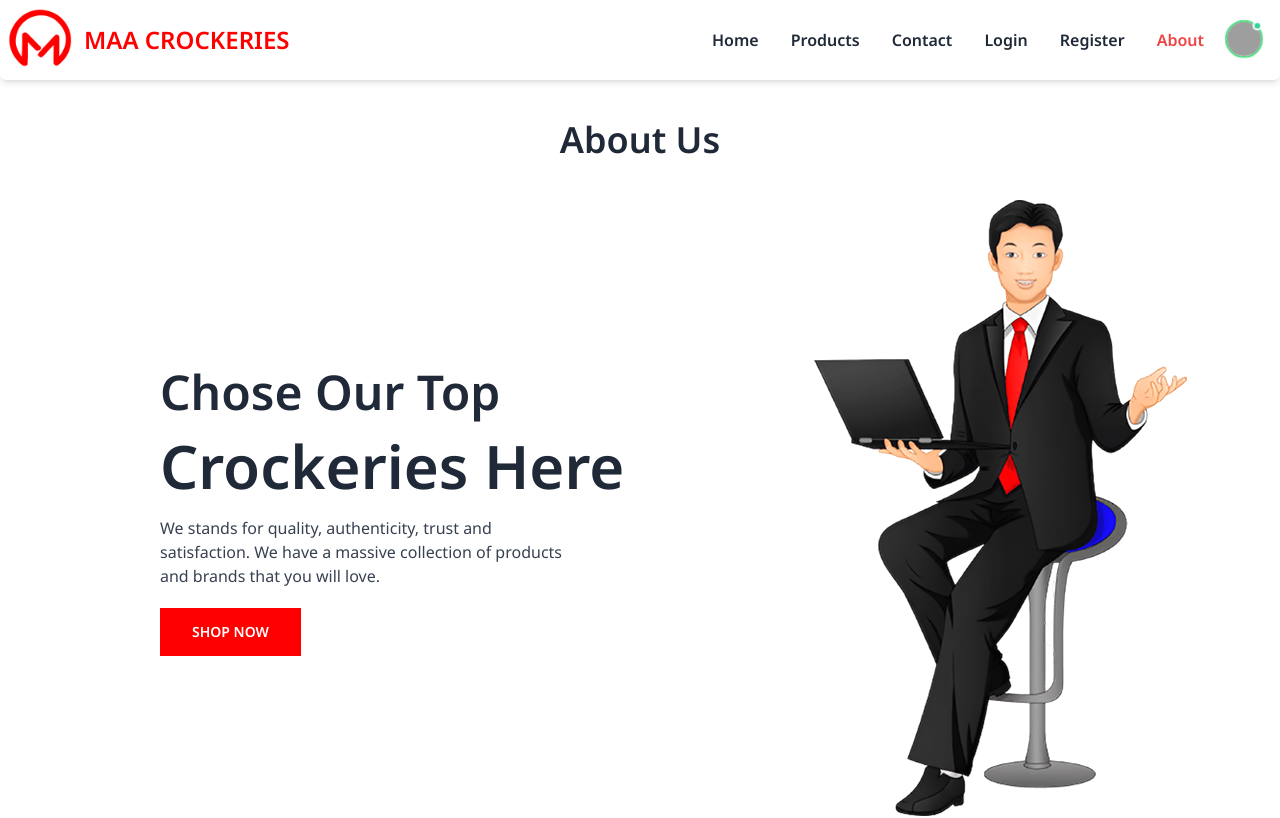
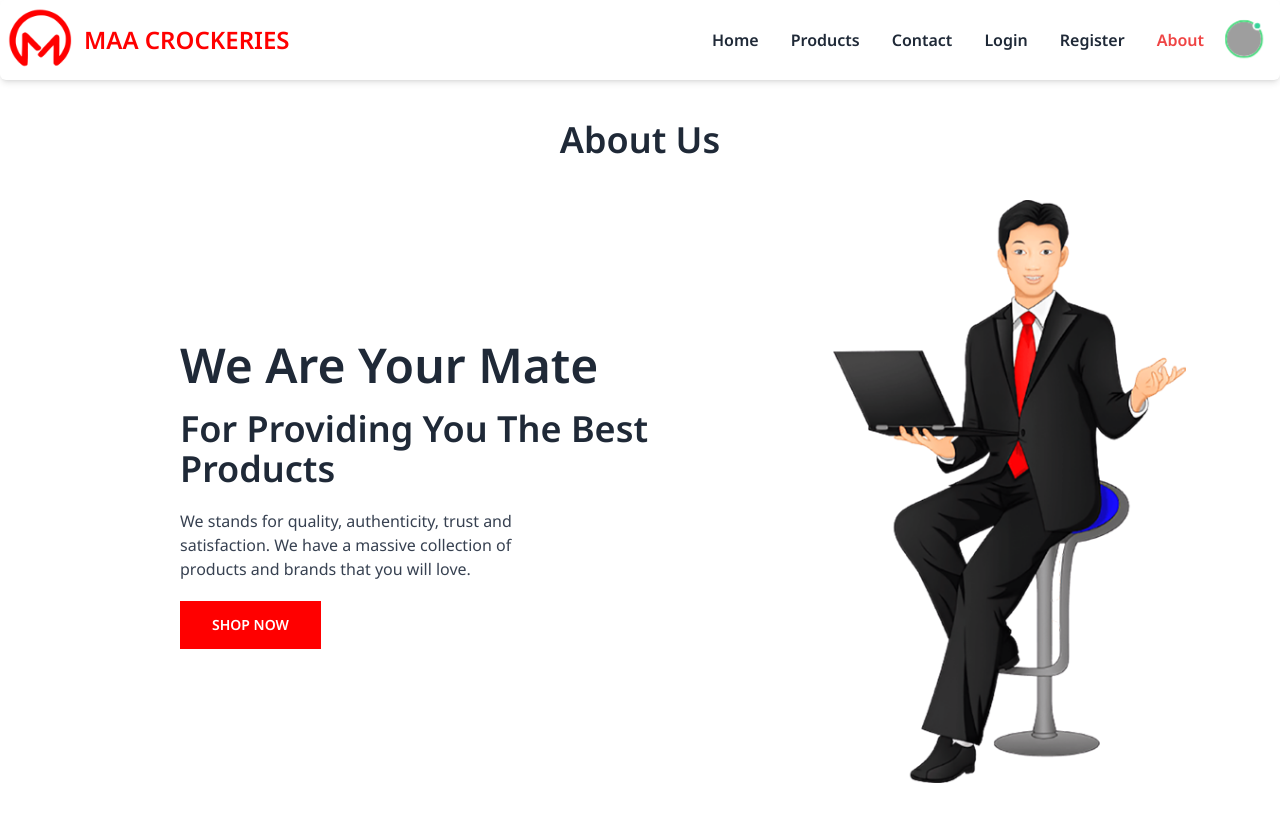
Before and after one commit to developer-shourav/MAA-CROCKERIES, a React (Vite) app: page /about in a window 1280 px wide. Shown: the top 818 px of the page. Built offline with nearby package versions, Linux system fonts and the light colour scheme; grey boxes are pictures that could not be loaded.

Commit message:
primary about section complete

```diff
--- a/src/pages/About/About.jsx
+++ b/src/pages/About/About.jsx
@@ -7,10 +7,10 @@ const About = () => {
         {" "}
         About Us
       </h2>
-       <div className="flex items-center justify-between">
-         <div className="w-1/2 lg:ms-40 " >
-         <h1 className='font-bold text-3xl md:text-5xl my-2 md:mb-5'> Chose Our Top </h1>
-                <h1 className='font-bold text-2xl  md:text-4xl lg:text-6xl mb-5'> Crockeries Here </h1>
+       <div className="flex flex-col-reverse md:flex-row gap-8 items-center justify-between">
+         <div className="md:w-1/2 px-5 md:ms-20 lg:ms-40 " >
+         <h1 className='font-bold text-3xl md:text-5xl lg:text-5xl my-2 md:mb-5'> We Are Your Mate </h1>
+                <h1 className='font-bold text-2xl  md:text-4xl  mb-5'> For Providing You The Best Products </h1>
 
 
                 <p className='md:w-3/4 text-gray-700 mb-5'>We stands for quality, authenticity, trust and satisfaction. We have a massive collection of products and brands that you will love.</p>
@@ -19,8 +19,8 @@ const About = () => {
 
          </div>
 
-         <div className="w-1/2">
-           <img className="mx-auto"  src={AboutImg} alt="" />
+         <div className="md:w-1/2">
+           <img className="mx-auto w-9/12 lg:w-4/5 px-10"  src={AboutImg} alt="" />
          </div>
 
        </div>
```
